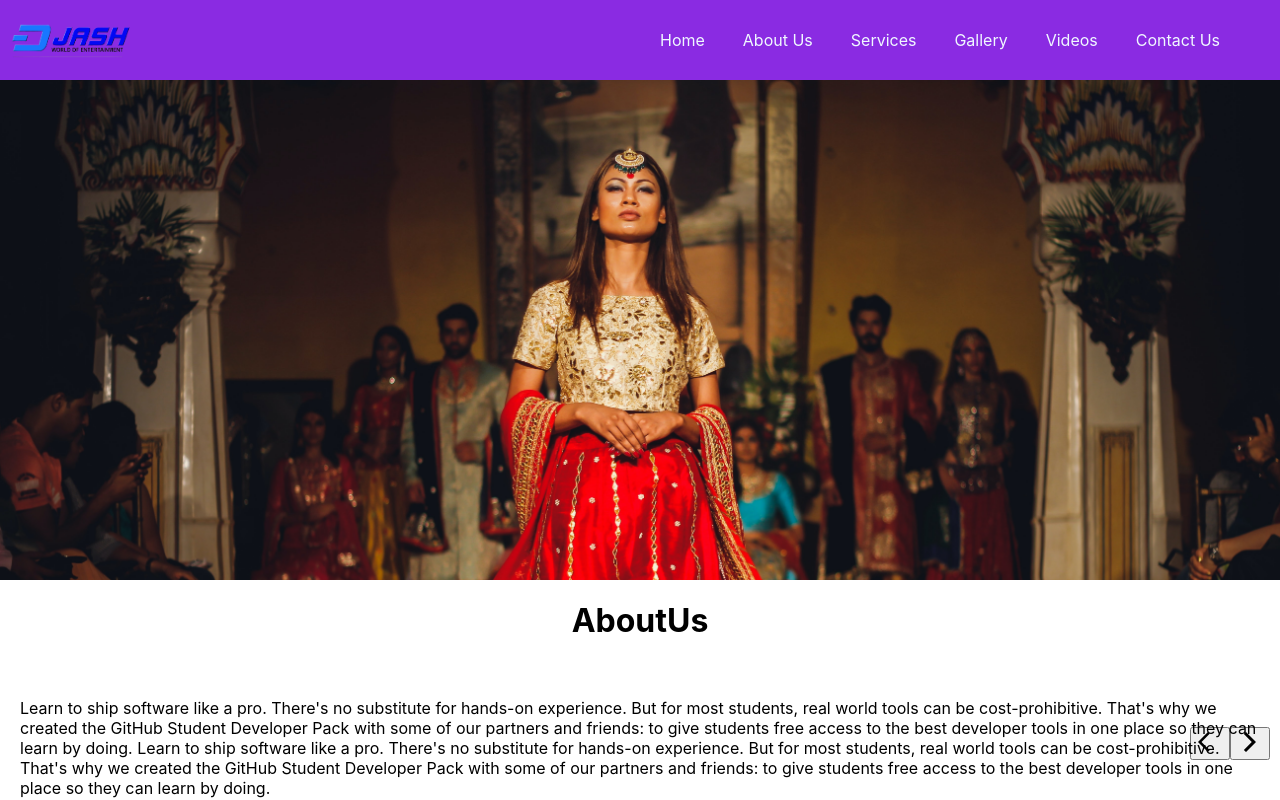
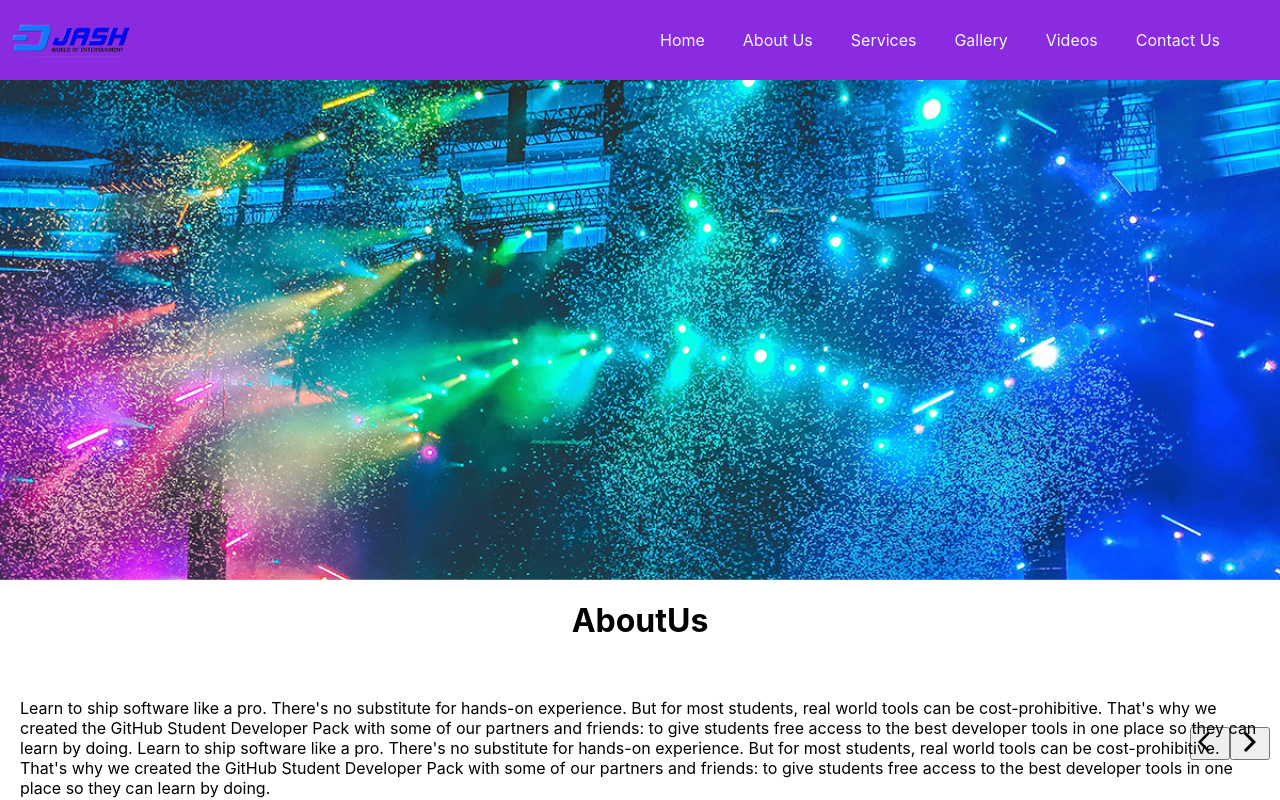
Before and after one commit to Deepakreact/reactapp, a React (Create React App) app: page / in a window 1280 px wide. Shown: the top 800 px of the page. Built offline with nearby package versions, Linux system fonts and the light colour scheme.

Commit message:
automataic slider with fade effect

```diff
--- a/src/Componants/Slider.js
+++ b/src/Componants/Slider.js
@@ -1,11 +1,25 @@
-import React,{useState} from 'react'
+import React,{useState,useRef,useEffect} from 'react'
 import ArrowBackIosIcon from '@material-ui/icons/ArrowBackIos';
 import ArrowForwardIosIcon from '@material-ui/icons/ArrowForwardIos';
+import Fade from 'react-reveal/Fade'
 import './slider.css'
 
 function Slider({slider}) {
     const [current, setCurrent] = useState(0)
     const length=slider.length
+    const timeout=useRef(null)
+
+    useEffect(() => {
+        const nextSlide=()=>{
+            setCurrent(current===length-1 ? 0 :current + 1)
+        }
+
+        timeout.current= setTimeout(nextSlide,5000)
+
+        return () => {
+            //
+        }
+    }, [current,length])
 
     const preSlide=()=>{
         setCurrent( current===0 ? length-1 : current-1)
@@ -23,23 +37,38 @@ function Slider({slider}) {
     return (
         <div>
         <div className="slider">
+
         {
             slider.map((slide,index)=>
 
 
             <div className="slides" key={index}>
+
+
             {
                 index===current &&(
+
+
             <div className="slide">
+            <Fade>
+
+
             <img  src={slide.image} alt={slide._id}></img>
+            </Fade>
+
+
             </div>
+
 
             )
             }
+
+
             </div>
 
             )
         }
+
 
 
 
```
